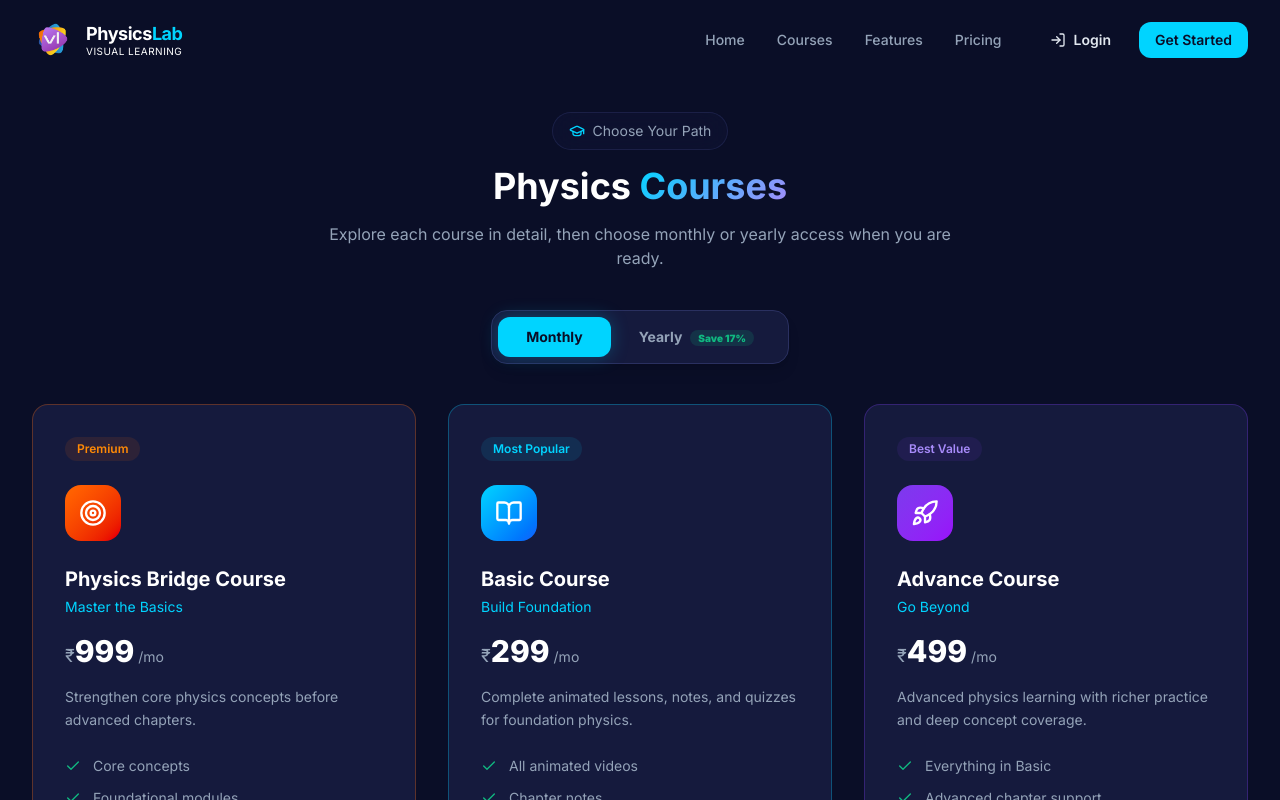
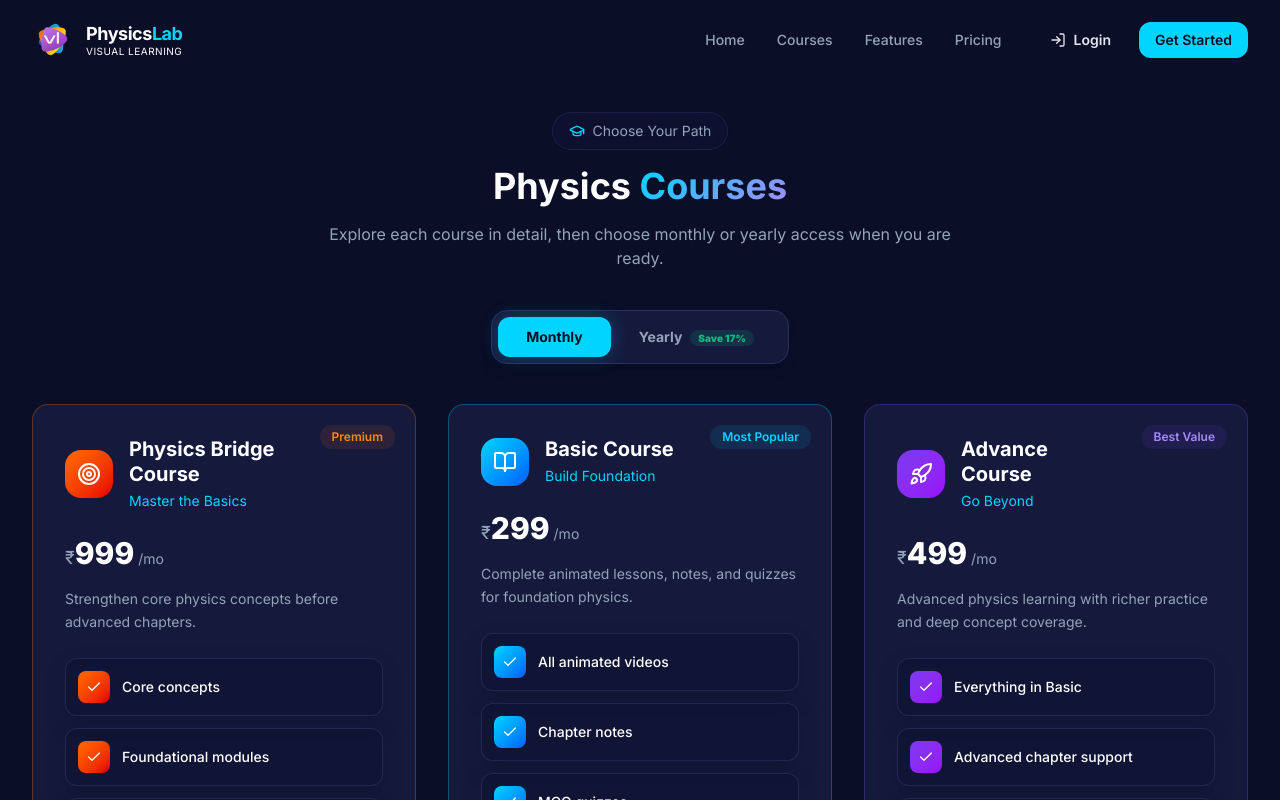
Before and after one commit to AAKASHMAX/visuallearning-webapp, a Next.js app in the folder physics.visuallearning.in/frontend/: page /courses in a window 1280 px wide. Shown: the top 800 px of the page. Built offline with nearby package versions, Linux system fonts and the light colour scheme; no server answers.

Commit message:
Refine physics course plan cards

```diff
--- a/physics.visuallearning.in/frontend/src/app/courses/page.tsx
+++ b/physics.visuallearning.in/frontend/src/app/courses/page.tsx
@@ -265,16 +265,19 @@ export default function CoursesPage() {
                 key={course.tier}
                 className={`relative rounded-2xl border ${course.borderColor} bg-card p-8 transition-all duration-500 ${course.glowColor} hover:-translate-y-2 group flex flex-col`}
               >
-                <div className={`inline-flex items-center px-3 py-1 rounded-full text-xs font-semibold mb-6 w-fit ${course.tagColor}`}>
+                <div className={`absolute right-5 top-5 inline-flex items-center rounded-full px-3 py-1 text-xs font-semibold ${course.tagColor}`}>
                   {course.tag}
                 </div>
 
-                <div className={`w-14 h-14 rounded-2xl bg-gradient-to-br ${course.gradient} flex items-center justify-center mb-6 group-hover:scale-110 transition-transform duration-300`}>
-                  <Icon className="w-7 h-7 text-white" />
+                <div className="mb-6 flex items-center gap-4 pr-24">
+                  <div className={`flex h-12 w-12 shrink-0 items-center justify-center rounded-2xl bg-gradient-to-br ${course.gradient} transition-transform duration-300 group-hover:scale-110`}>
+                    <Icon className="h-6 w-6 text-white" />
+                  </div>
+                  <div className="min-w-0">
+                    <h3 className="text-xl font-bold leading-tight text-text-bright">{course.title}</h3>
+                    <p className="mt-1 text-sm text-accent">{course.subtitle}</p>
+                  </div>
                 </div>
-
-                <h3 className="text-xl font-bold text-text-bright mb-1">{course.title}</h3>
-                <p className="text-sm text-accent mb-4">{course.subtitle}</p>
 
                 <div className="mb-4">
                   {isFreeOffer && originalPrice > 0 && (
@@ -290,14 +293,19 @@ export default function CoursesPage() {
 
                 <p className="text-text-muted text-sm leading-relaxed mb-6">{course.description}</p>
 
-                <ul className="space-y-3 mb-8 flex-1">
+                <div className="mb-8 flex-1 space-y-3">
                   {course.features.slice(0, 6).map((feature) => (
-                    <li key={feature} className="flex items-start gap-3 text-sm">
-                      <Check className="w-4 h-4 text-success mt-0.5 shrink-0" />
-                      <span className="text-text-muted">{feature}</span>
-                    </li>
+                    <div
+                      key={feature}
+                      className="flex items-center gap-3 rounded-xl border border-border/70 bg-surface/70 px-3 py-3 shadow-[0_10px_26px_rgba(0,0,0,0.14)] transition-colors duration-300 group-hover:border-accent/30"
+                    >
+                      <span className={`flex h-8 w-8 shrink-0 items-center justify-center rounded-lg bg-gradient-to-br ${course.gradient}`}>
+                        <Check className="h-4 w-4 text-white" />
+                      </span>
+                      <span className="text-sm font-medium leading-snug text-text-bright">{feature}</span>
+                    </div>
                   ))}
-                </ul>
+                </div>
 
                 <div className="space-y-3">
                   <Link href={`/course-details/${detailSlug(course.tier)}?billing=${billing}`} className="block">
```
